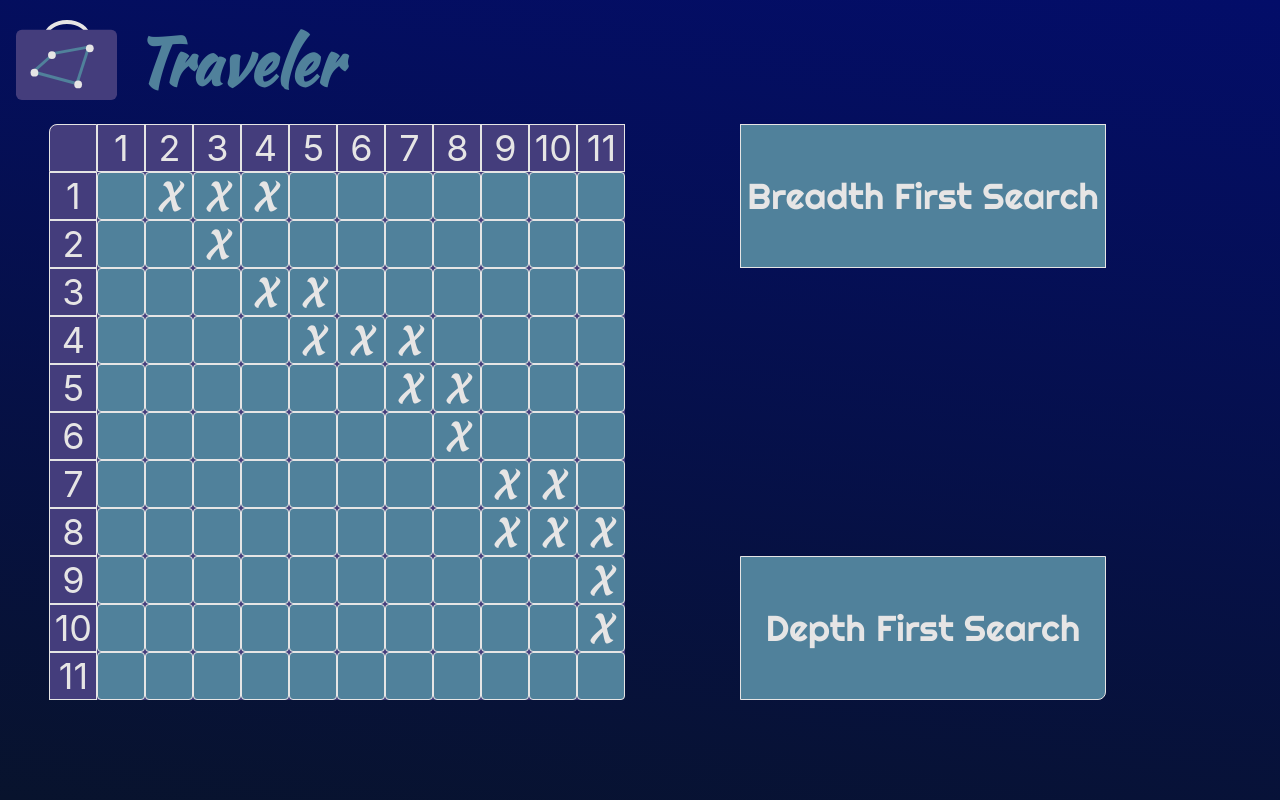
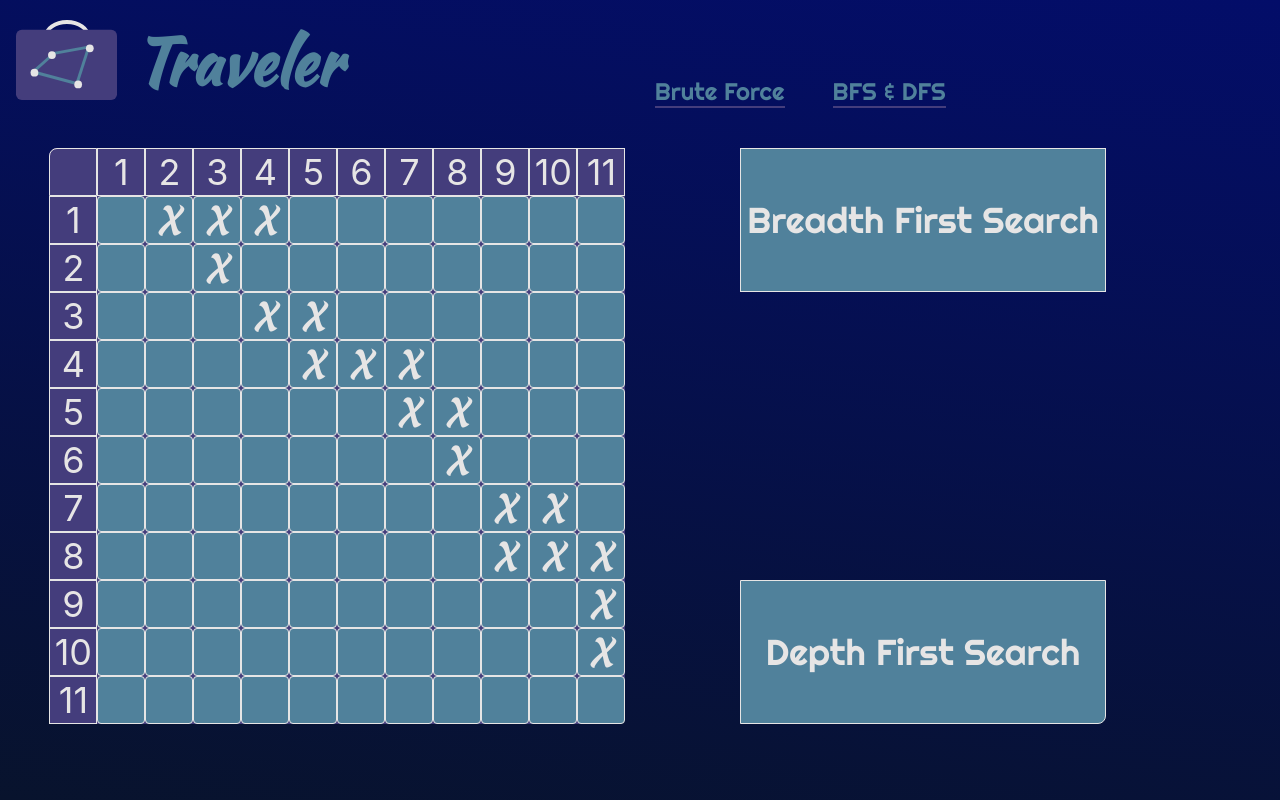
Before and after one commit to jmrimer/Travelling-Salesperson, a React (Create React App) app in the folder client/: page /graphs in a window 1280 px wide. Built offline with nearby package versions, Linux system fonts and the light colour scheme.

Commit message:
routing done

```diff
--- a/client/src/shortest-path-through-graph/GraphContainer.tsx
+++ b/client/src/shortest-path-through-graph/GraphContainer.tsx
@@ -144,6 +144,7 @@ export default connect(mapStateToProps, mapDispatchToProps)(styled(GraphContaine
   justify-content: space-around;
   align-items: center;
   height: 576px;
+  margin-top: 24px;
 
   .buttons {
     display: flex;
@@ -162,7 +163,7 @@ export default connect(mapStateToProps, mapDispatchToProps)(styled(GraphContaine
 
     button {
       height: 144px;
-      background: ${(props) => props.theme.color.talcum};
+      background: ${(props) => props.theme.color.wedgewood};
       cursor: pointer;
       font-family: Righteous, cursive;
       color: ${(props) => props.theme.color.fontWhite};
--- a/client/src/shortest-path-through-graph/InteractiveCell.tsx
+++ b/client/src/shortest-path-through-graph/InteractiveCell.tsx
@@ -44,6 +44,6 @@ export default (styled(InteractiveCell)`
   display: flex;
   align-items: center;
   justify-content: center;
-  background: ${(props) => props.theme.color.talcum};
+  background: ${(props) => props.theme.color.wedgewood};
   border-radius: 4px;
 `);
--- a/client/src/shortest-path-through-map/MapInput.tsx
+++ b/client/src/shortest-path-through-map/MapInput.tsx
@@ -109,7 +109,7 @@ export const StyledMapInput = styled(MapInput)`
     font-size: 24px;
     margin-top: 16px;
     flex: 1;
-    background: ${(props) => props.theme.color.talcum};
+    background: ${(props) => props.theme.color.wedgewood};
     border: 1px solid ${(props) => props.theme.color.foreground};
     border-radius: 8px;
     color: white;
--- a/client/src/shortest-path-through-map/RouteContainer.tsx
+++ b/client/src/shortest-path-through-map/RouteContainer.tsx
@@ -75,6 +75,7 @@ export default connect(mapStateToProps, mapDispatchToProps)(styled(RouteContaine
   display: flex;
   flex-direction: row;
   justify-content: space-evenly;
+  margin-top: 24px;
 
   .input, .output {
     font-family: Righteous, cursive;
--- a/client/src/website-styling/Header.tsx
+++ b/client/src/website-styling/Header.tsx
@@ -1,16 +1,28 @@
 import React from 'react';
 import styled from 'styled-components';
 import classNames from 'classnames';
+import { Link } from 'react-router-dom';
 
 const logo = require('./logo.svg');
 
 interface Props {
   className?: string;
 }
+
 class Header extends React.Component<Props> {
   render() {
     return (
       <div className={classNames('header', this.props.className)}>
+        {Header.renderLogo()}
+        {Header.renderNavigation()}
+        {Header.renderSpacer()}
+      </div>
+    );
+  }
+
+  private static renderLogo() {
+    return (
+      <div className={'logo-container'}>
         <span className={'logo'}>
           <img src={logo} alt={'Logo not found'}/>
         </span>
@@ -18,25 +30,65 @@ class Header extends React.Component<Props> {
           Traveler
         </span>
       </div>
-    );
+    )
+  }
+
+  private static renderNavigation() {
+    return (
+      <div className={'navigation-container'}>
+        <Link to={'/'}>Brute Force</Link>
+        <Link to={'/graphs'}>BFS & DFS</Link>
+      </div>
+    )
+  }
+
+  private static renderSpacer() {
+    return (
+      <div className={'spacer-container'}>
+        &nbsp;
+      </div>
+    )
   }
 }
 
 export const StyledHeader = styled(Header)`
   display: flex;
-  align-items: center;
+  align-items: baseline;
+  justify-content: space-between;
   padding: 16px;
 
   img {
     height: 80px;
   }
 
+  .logo-container {
+    display: flex;
+    align-items: center;
     .title {
       color: white;
       font-family: 'Kaushan Script', cursive;
       margin-left: 16px;
       font-size: 64px;
-    color: ${(props) => props.theme.color.talcum};
+      color: ${(props) => props.theme.color.wedgewood};
       font-weight: 600;
     }
+  }
+
+  .navigation-container {
+    display: flex;
+    flex-direction: row;
+
+    > * {
+      margin: 0 24px;
+      font-family: Righteous, cursive;
+      color: ${(props) => props.theme.color.wedgewood};
+      font-size: 24px;
+      text-decoration: none;
+      border-bottom: 2px solid ${(props) => props.theme.color.lavender};
+
+      :hover {
+        border-bottom: 2px solid ${(props) => props.theme.color.fontWhite};
+      }
+    }
+  }
 `;
--- a/client/src/website-styling/default.ts
+++ b/client/src/website-styling/default.ts
@@ -5,7 +5,7 @@ export const theme = {
     fontWhite: '#e6e5e5',
     foreground: '#c4c4c4',
     lavender: '#443D7C',
-    talcum: '#50819B',
+    wedgewood: '#50819B',
     midnight: '#09132d',
     plum: '#230a27'
   }
```
Lines whose indentation alone changed are shown as unchanged.
